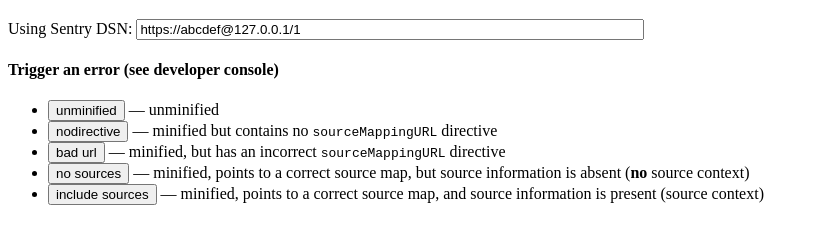
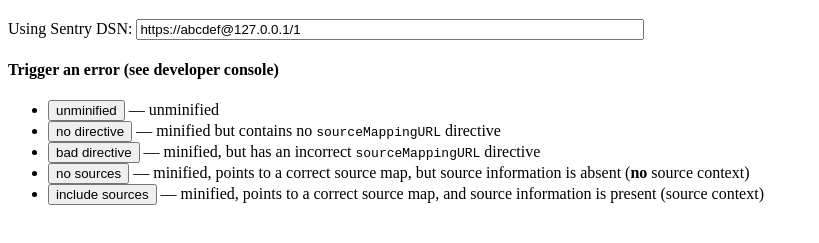
Before and after one commit to getsentry/sentry-sourcemap-tester, a plain HTML site: page index.html in a window 1280 px wide. Shown: the part 61-304 px from the top of the page, without its empty margins (0-819 px from the left). Drawn offline with Linux system fonts and the light colour scheme.

Commit message:
Better terminology

```diff
--- a/index.html
+++ b/index.html
@@ -21,8 +21,8 @@
     <h4>Trigger an error (see developer console)</h4>
     <ul>
         <li><button data-uri="add.js">unminified</button> &mdash; unminified</li>
-        <li><button data-uri="build/nodirective/add.min.js">nodirective</button> &mdash; minified but contains no <code>sourceMappingURL</code> directive</li>
-        <li><button data-uri="build/missing/add.min.js">bad url</button> &mdash; minified, but has an incorrect <code>sourceMappingURL</code> directive</li>
+        <li><button data-uri="build/nodirective/add.min.js">no directive</button> &mdash; minified but contains no <code>sourceMappingURL</code> directive</li>
+        <li><button data-uri="build/missing/add.min.js">bad directive</button> &mdash; minified, but has an incorrect <code>sourceMappingURL</code> directive</li>
         <li><button data-uri="build/noSources/add.min.js">no sources</button> &mdash; minified, points to a correct source map, but source information is absent (<strong>no</strong> source context)</li>
         <li><button data-uri="build/includeSources/add.min.js">include sources</button> &mdash; minified, points to a correct source map, and source information is present (source context)</li>
     </ul>
```
